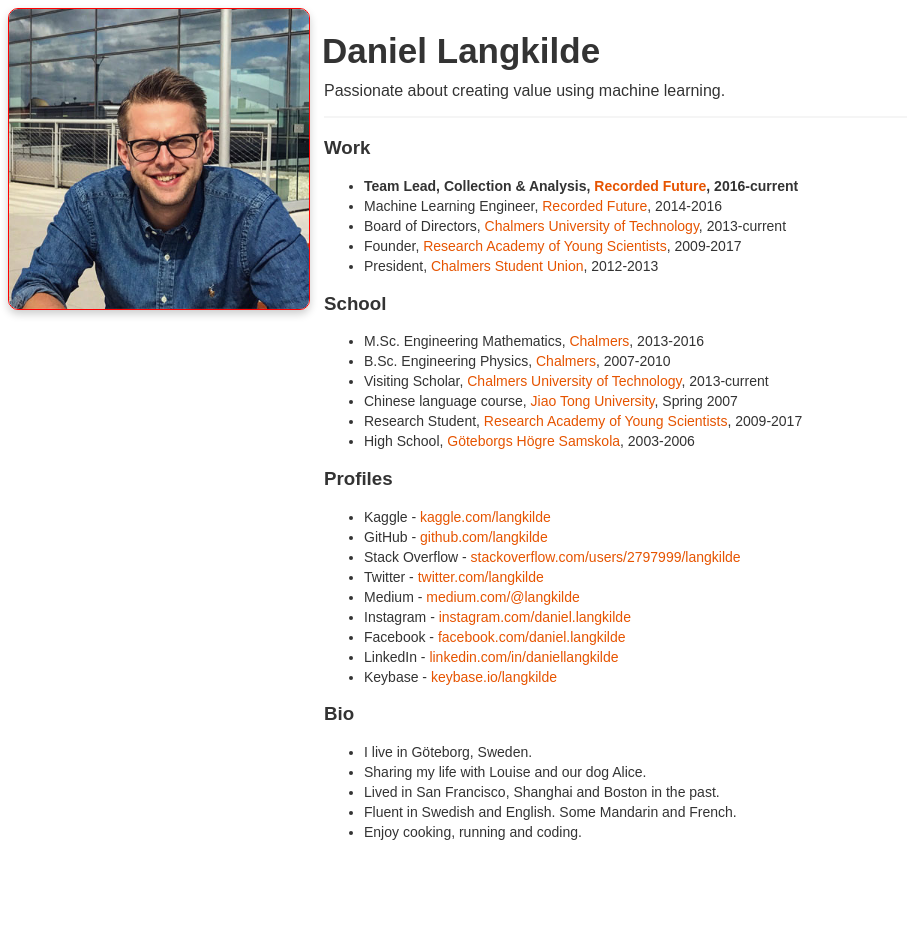
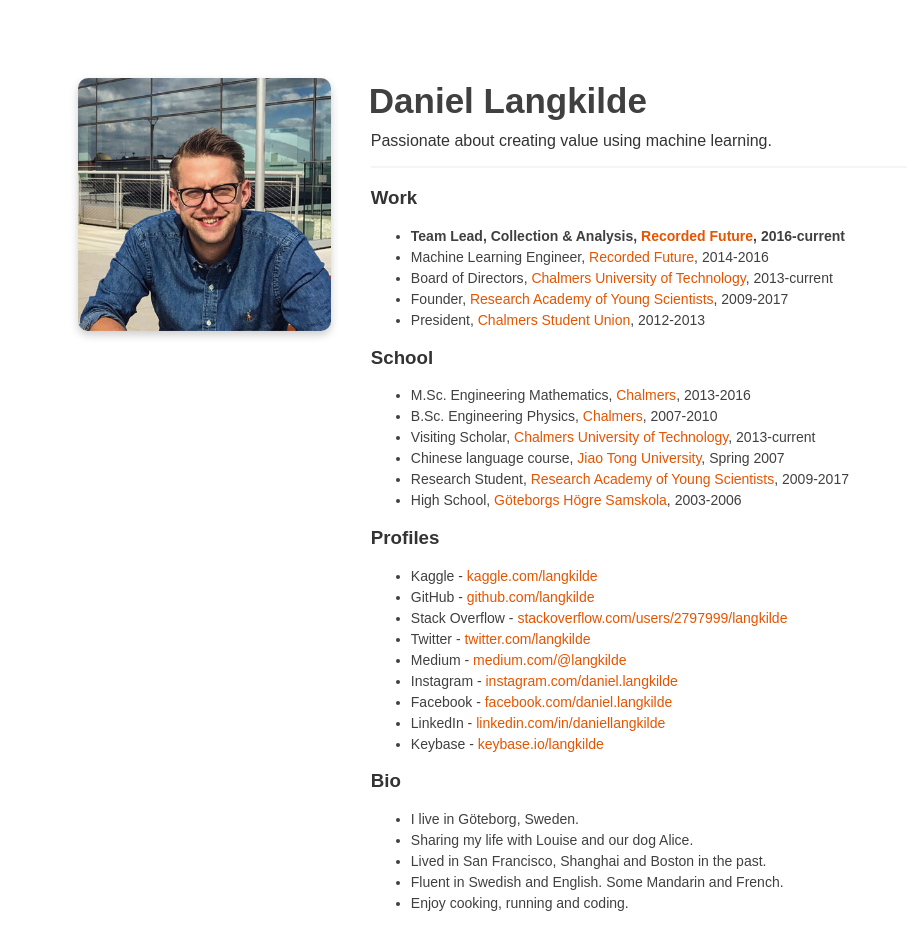
Before and after one commit to langkilde/daniel.langkilde.se, a React app: page / in a window 1280 px wide. Shown: the top 950 px of the page, without its empty margins (0-907 px from the left). Before the commit the page ends 856 px from the top, so only its background shows below. Built offline with nearby package versions, Linux system fonts and the light colour scheme.

Commit message:
done with v2

```diff
--- a/src/components/app.tsx
+++ b/src/components/app.tsx
@@ -11,10 +11,8 @@ import Bio from '../data/bio';
 export default class App extends React.Component {
   render() {
     return (
-      <div>
-        <div className="left-side">
-          <Portrait/>
-        </div>
+      <div className="container">
+        <Portrait/>
         <div className="right-side">
           <Title/>
           <CvList grouping={CV.WORK.grouping} list_items={CV.WORK.list_items}/>
--- a/src/components/bioList.tsx
+++ b/src/components/bioList.tsx
@@ -15,7 +15,7 @@ class BioList extends React.Component<bioListProps, any> {
 
   renderBioItem(bioItem) {
     return (
-      <li>{bioItem.sentence}</li>
+      <li key={bioItem.sentence}>{bioItem.sentence}</li>
     )
   }
 
--- a/src/components/portrait.tsx
+++ b/src/components/portrait.tsx
@@ -10,15 +10,9 @@ class Portrait extends React.Component {
 
   render() {
     return (
-      <div>
+      <div className="left-side desktop-only">
         <a href="https://www.daniel.langkilde.se">
-          <img className="mobile-only portrait" src={image}/>
-        </a>
-        <a href="https://www.daniel.langkilde.se">
-          <img className="tablet-only portrait" src={image}/>
-        </a>
-        <a href="https://www.daniel.langkilde.se">
-          <img className="desktop-only portrait" src={image}/>
+          <img className="portrait" src={image}/>
         </a>
       </div>
     );
--- a/src/components/title.tsx
+++ b/src/components/title.tsx
@@ -1,4 +1,6 @@
 import * as React from 'react';
+
+const image = require('../assets/images/langkilde.jpg');
 
 class Title extends React.Component {
 
@@ -9,6 +11,10 @@ class Title extends React.Component {
   render() {
     return (
       <div>
+        <a href="https://www.daniel.langkilde.se">
+          <img className="header-portrait mobile-only " src={image}/>
+          <img className="header-portrait tablet-only" src={image}/>
+        </a>
         <h1>Daniel Langkilde</h1>
         <p>Passionate about creating value using machine learning.</p>
         <hr/>
--- a/src/style/scss/all.scss
+++ b/src/style/scss/all.scss
@@ -1,3 +1,9 @@
 @import 'style';
 @import 'visibility';
 @import 'link_underline';
+
+html,
+body {
+  font-family: Arial, "Helvetica Neue", Helvetica, sans-serif;
+  height: 100%;
+}
--- a/src/style/scss/style.scss
+++ b/src/style/scss/style.scss
@@ -2,42 +2,78 @@
 
 .mobile-only {
   float: right;
-  width: 50px;
-  height: 50px;
-  border: 1px solid blue;
+  width: 60px;
+  height: 60px;
+  //border: 5px solid blue;
 }
 
 .tablet-only {
-  width: 100px;
-  height: 100px;
-  border: 1px solid green;
+  width: 70px;
+  height: 70px;
+  //border: 5px solid green;
 }
 
 .desktop-only {
-  width: 300px;
-  height: 300px;
-  display: inline;
-  border: 1px solid red;
+  width: 250px;
+  height: 250px;
+  //border: 5px solid red;
+}
+
+.header-portrait {
+  float: right;
+  border-radius: 4px;
+  box-shadow: 0 4px 8px 0 rgba(0, 0, 0, 0.2);
+  transition: 0.3s;
+  //border: 1px solid black;
+}
+
+.header-portrait:hover {
+  box-shadow: 0 5px 10px 0 rgba(0, 0, 0, 0.2);
 }
 
 .portrait {
+  width: 100%;
+  height: auto;
+  float: right;
+  max-width: 300px;
   border-radius: 10px;
   box-shadow: 0 4px 8px 0 rgba(0, 0, 0, 0.2);
   transition: 0.3s;
+  //border: 1px solid black;
 }
 
 .portrait:hover {
-  box-shadow: 0 8px 16px 0 rgba(0, 0, 0, 0.2);
+  box-shadow: 0 16px 32px 0 rgba(0, 0, 0, 0.2);
+}
+
+.root,
+.container {
+  height: 100%;
+  //border: 1px solid black;
 }
 
 .left-side {
-  width: 25%;
+  width: 20%;
+  margin-top: 70px;
+  margin-left: 70px;
   float: left;
+  display: block;
+  padding-bottom: 100%;
+  margin-bottom: -100%;
+  //border: 1px solid black;
 }
 
 .right-side {
-  width: 75%;
-  float: right;
+  width: 90%;
+  margin-left: 40px;
+  margin-top: 50px;
+  max-width: 600px;
+  height: 100%;
+  padding-bottom: 100%;
+  margin-bottom: -100%;
+  float: left;
+  display: block;
+  //border: 1px solid black;
 }
 
 h1,
@@ -49,6 +85,7 @@ p {
 }
 
 h1 {
+  color: #404040;
   font-weight: 600;
   font-size: 35px;
   margin-left: -2px;
@@ -56,11 +93,11 @@ h1 {
 }
 
 li {
-  color: #333;
+  color: #404040;
   font-family: Arial, "Helvetica Neue", Helvetica, sans-serif;
-  font-weight: 200;
+  font-weight: 300;
   font-size: 14px;
-  margin-bottom: 4px;
+  margin-bottom: 5px;
 }
 
 hr {
--- a/src/style/scss/variables.scss
+++ b/src/style/scss/variables.scss
@@ -1,7 +1,7 @@
 $mobile-width-min: 1px;
 $mobile-width-max: 375px;
 $tablet-width-min: 376px;
-$tablet-width-max: 768px;
-$desktop-width-min: 768px;
+$tablet-width-max: 900px;
+$desktop-width-min: 900px;
 
 $link-color: #e65400;
```
